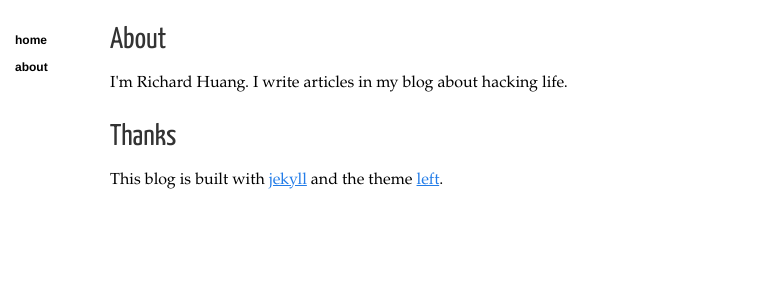
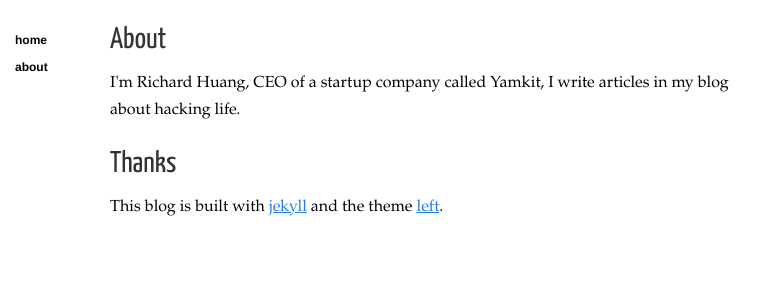
Before and after one commit to RichardFreeman/RichardFreeman.github.io, a Jekyll site: the page built from about.html, in a window 1280 px wide. Shown: the top 300 px of the page, without its empty margins (0-776 px from the left). Built offline with Jekyll 4.4.1, drawn with Linux system fonts in a browser that asks for light colours; nearby versions of some CDN libraries.

Commit message:
about page

```diff
--- a/about.html
+++ b/about.html
@@ -5,7 +5,8 @@ title: "About"
 <section class="content">
   <h2> About </h2>
 
-  <p> I'm Richard Huang. I write articles in my blog about hacking life. </p>
+  <p> I'm Richard Huang, CEO of a startup company called Yamkit,
+      I write articles in my blog about hacking life. </p>
 
   <h2> Thanks </h2>
 
```
